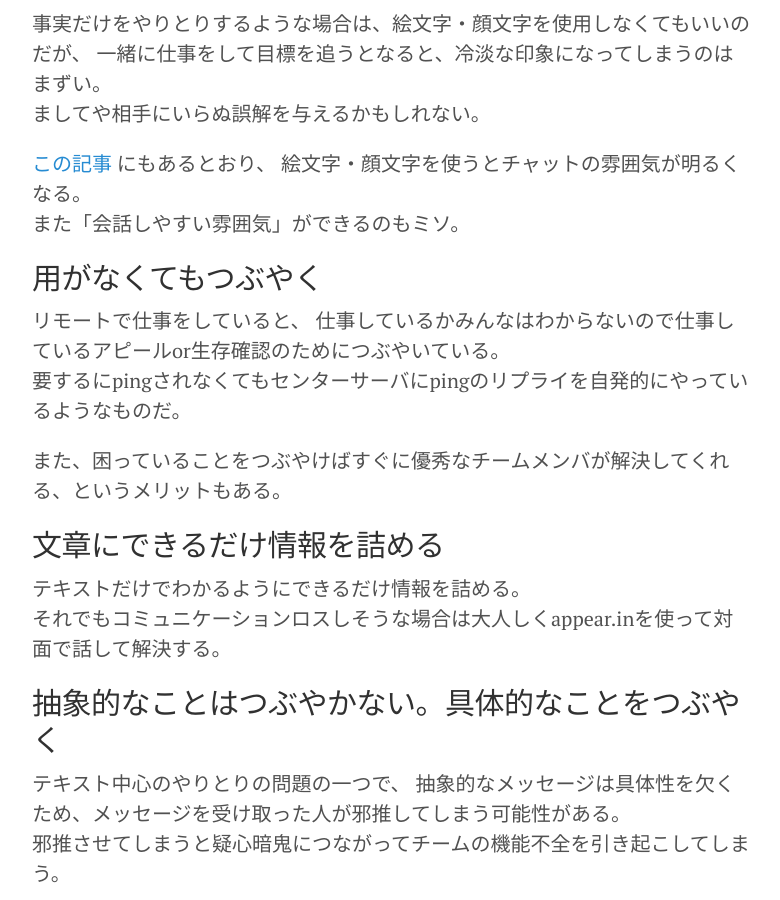
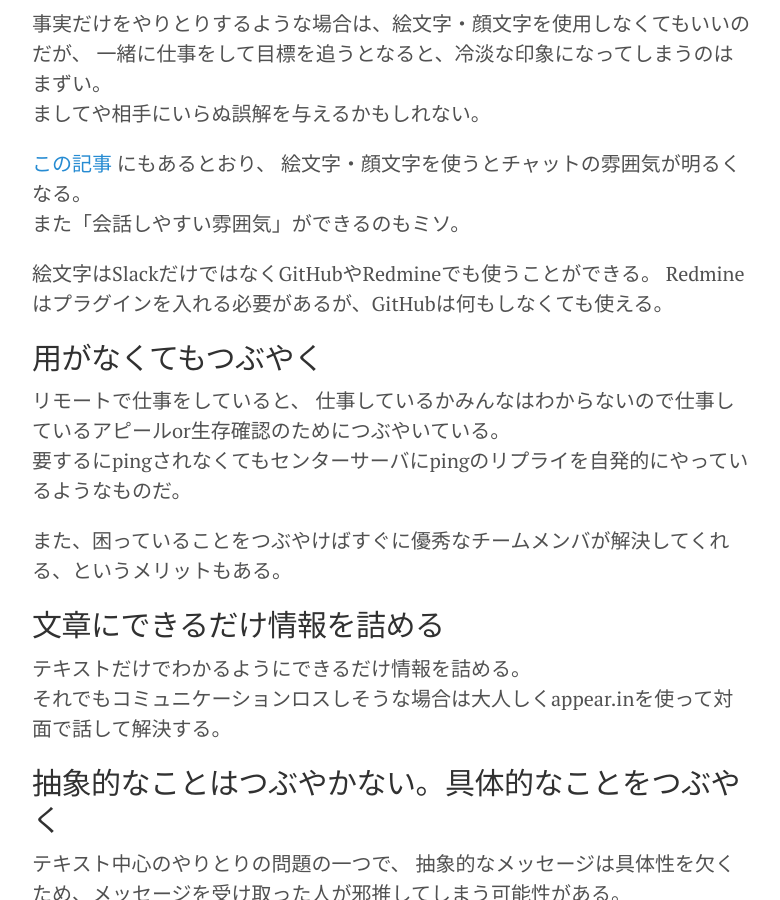
Before and after one commit to pinekta/pinekta.github.io, a Jekyll site: the page built from _posts/2017-03-16-remotework.md, in a window 1280 px wide and 900 px high, scrolled down 971 px. Shown: the whole window, without its empty margins (248-1028 px from the left). Built offline with Jekyll 4.4.1, drawn with Linux system fonts in a browser that asks for light colours; some of the changed text lies outside the part shown.

Commit message:
Modify typo

```diff
--- a/_posts/2017-03-16-remotework.md
+++ b/_posts/2017-03-16-remotework.md
@@ -39,6 +39,9 @@ categories: remotework
 [この記事](http://cast-er.com/remo/mood/) にもあるとおり、
 絵文字・顔文字を使うとチャットの雰囲気が明るくなる。
 また「会話しやすい雰囲気」ができるのもミソ。
+
+絵文字はSlackだけではなくGitHubやRedmineでも使うことができる。
+Redmineはプラグインを入れる必要があるが、GitHubは何もしなくても使える。
 
 ## 用がなくてもつぶやく
 
```
Also changed, not shown: other parts of _posts/2017-03-16-remotework.md (+0 -4 lines).
